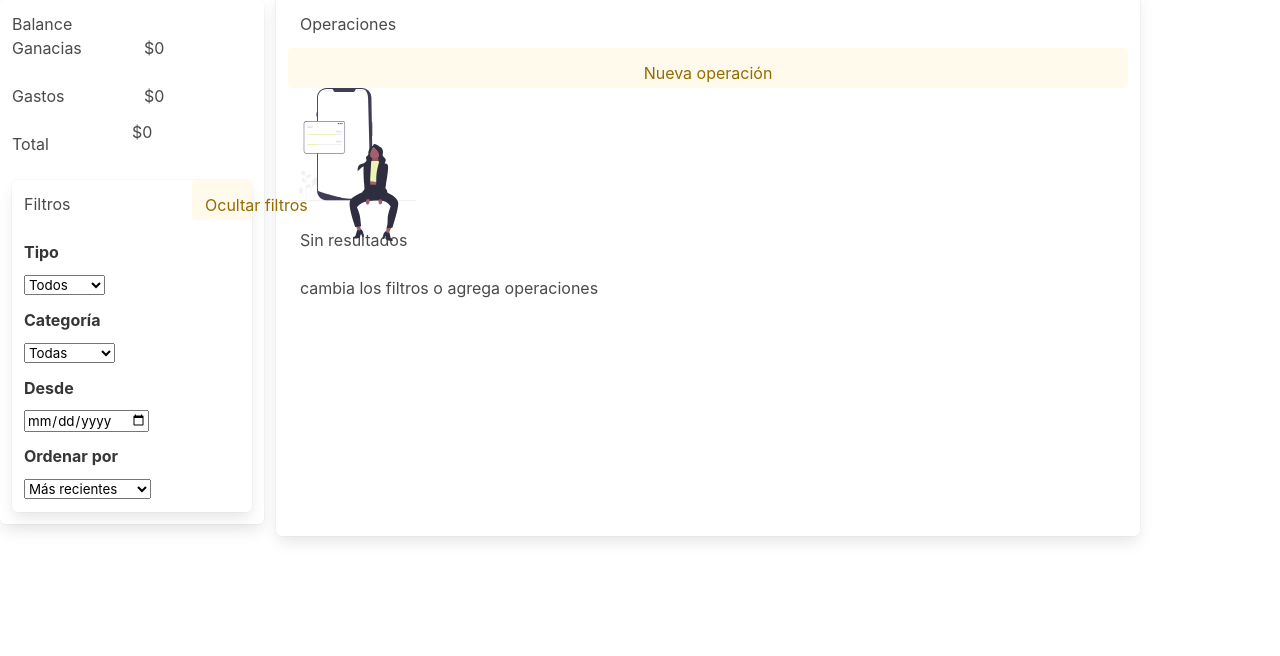
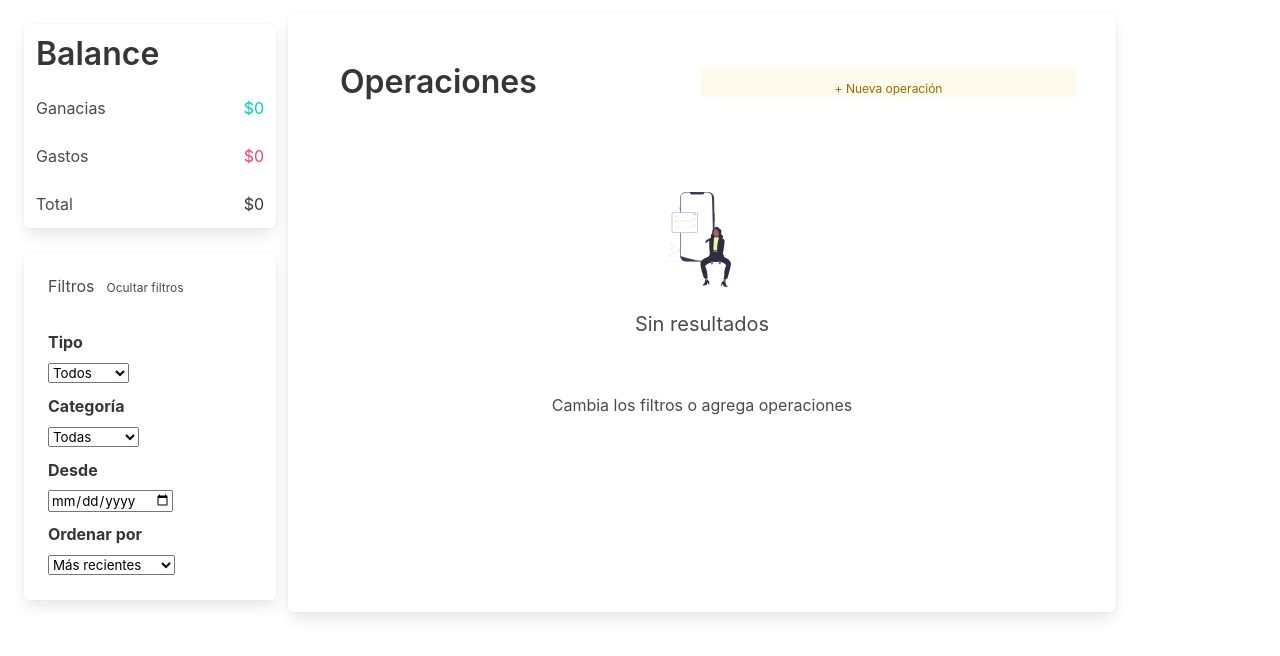
Before and after one commit to cintyy73/Ahorradas, a plain HTML site: page index.html in a window 1280 px wide. Drawn offline with nearby package versions, Linux system fonts and the light colour scheme.

Commit message:
agrego estilos a la vista balance

```diff
--- a/index.html
+++ b/index.html
@@ -10,59 +10,38 @@
 </head>
 
 <body>
-    <!-- <section class="container">
-        <header class="navbar-brand has-background-danger-light has-text-dark">
-            <nav  role="navigation" aria-label="main navigation">
-                <a href="">AhorrADAS</a>
-                <a id="burger" role="button" class="navbar-burger" aria-label="menu" aria-expanded="false">
-                    <div class="container" >
-                        <a href="" id="balance" aria-hidden="true"></a>
-                        <a href="" id="category" aria-hidden="true"></a>
-                        <a href="" id="report" aria-hidden="true"></a>
-                    </div>
-                </a>
-            </nav>
-        </header>
-
-    </section> -->
     <section>
-        <header>
-            <nav>
-                <h1></h1>
-                <!-- menu burger -->
-            </nav>
-        </header>
         <main>
             <!-- seccion balance -->
-            <section id="cont-balance" class="container columns ">
+            <section id="cont-balance" class="container columns p-5 ">
                 <aside class="column is-3">
+
                     <!-- modal balance vista totales -->
-                    <div id="modal-blc" class="box column ">
-                        <h1>Balance</h1>
+                    <div id="modal-blc" class="box column">
+                        <h1 class="title" >Balance</h1>
                         <div class="columns">
                             <h3 class="column is-6">Ganacias</h3>
-                            <p id="ttl-gain" class="column is-6">$0</p>
+                                <p id="ttl-gain" class="column is-6 has-text-primary has-text-right">$0</p>
                         </div>
                         <div class="columns">
                             <h3 class="column is-6">Gastos</h3>
-                            <p id="ttl-factures" class="column is-6">$0</p>
+                                <p id="ttl-factures" class="column is-6 has-text-danger has-text-right">$0</p>
                         </div>
                         <div class="columns">
                             <h3 class="column is-6">Total</h3>
-                        <div class="columns">
-                            <p id="ttl" class="column is-6">$0</p>
+                            <p id="ttl" class="column is-6 has-text-dark has-text-right">$0</p>
                         </div>
                     </div>
                     <!-- modal filtros balance -->
-                    <div id="modal-filters-blc" class="box column ">
-                        <div class="field columns">
-                            <h1 class="column is-9">Filtros</h1>
-                            <button class="button is-warning is-light column is-3">Ocultar filtros</button>
+                    <div id="modal-filters-blc" class="box column p-5 ">
+                        <div class="field container is-flex is-align-items-baseline">
+                            <h1 class="subtitle is-size-6 has-text-left ">Filtros</h1>
+                            <p class="has-text-right is-size-7 pl-3">Ocultar filtros</p>
                         </div>
                         <!-- tipo de dato -->
-                        <div class="field">
-                            <label for="type-filter" class="label">Tipo</label>
-                            <select name="type-filter" id="type-filter">
+                        <div class="field ">
+                            <label for="type-filter" class="label subtitle">Tipo</label>
+                            <select class="is-fullwidth" name="type-filter" id="type-filter">
                                 <option value="everybody">Todos</option>
                                 <option value="factures">Gasto</option>
                                 <option value="gain">Ganancia</option>
@@ -70,8 +49,8 @@
                         </div>
                         <!-- categoria -->
                         <div class="field">
-                            <label for="category-filter" class="label">Categoría</label>
-                            <select type="radio" name="category" id="category-filter">
+                            <label for="category-filter" class="label subtitle">Categoría</label>
+                            <select class="is-fullwidth" type="radio" name="category" id="category-filter">
                                 <option value="all">Todas</option>
                                 <option value="food">Comida</option>
                                 <option value="services">Servicios</option>
@@ -82,12 +61,12 @@
                             </select>
                         </div>
                         <div class="field">
-                            <label for="since" class="label">Desde</label>
-                            <input id="since" type="date">
+                            <label for="since" class="label subtitle">Desde</label>
+                            <input class="is-fullwidth" id="since" type="date">
                         </div>
                         <div class="field">
-                            <label for="sort-by" class="label">Ordenar por</label>
-                            <select name="sort-by" id="sort-by">
+                            <label for="sort-by" class="label subtitle">Ordenar por</label>
+                            <select class="is-fullwidth" name="sort-by" id="sort-by">
                                 <option value="more-recent">Más recientes</option>
                                 <option value="less-recent">Menos recientes</option>
                                 <option value="higher-amount">Mayor monto</option>
@@ -97,18 +76,21 @@
                             </select>
                         </div>
                     </div>
+
                 </aside>
 
                 <!-- modal operaciones balance -->
-                <div id="modal-operaciones-blc" class="box column is-9 ">
-                    <div class="field colums">
-                        <h1 class="column">Operaciones</h1>
-                        <button class="button column is-full  is-warning is-light">Nueva operación</button>
-                        <figure class="image is-128x128">
-                            <img src="./assets/balance.svg">
-                          </figure>
-                        <h3 class="column">Sin resultados</h3>
-                        <p class="column">cambia los filtros o agrega operaciones</p>
+                <div id="modal-operaciones-blc" class="box column is-9 p-5 has-text-centered ">
+                    <div class="field colums ">
+                        <div class="is-flex buttons is-align-items-baseline p-4">
+                            <h1 class="column has-text-left title">Operaciones</h1>
+                            <button class="button column is-small  is-warning is-light is-right">+ Nueva operación</button>
+                        </div>
+                        <figure class="image is-128x128 p-2 container p-5">
+                            <img src="./assets/balance.svg" class="is-center">
+                        </figure>
+                        <h3 class=" subtitle column p-4">Sin resultados</h3>
+                        <p class="column p-4">Cambia los filtros o agrega operaciones</p>
                     </div>
                 </div>
             </section>
```
